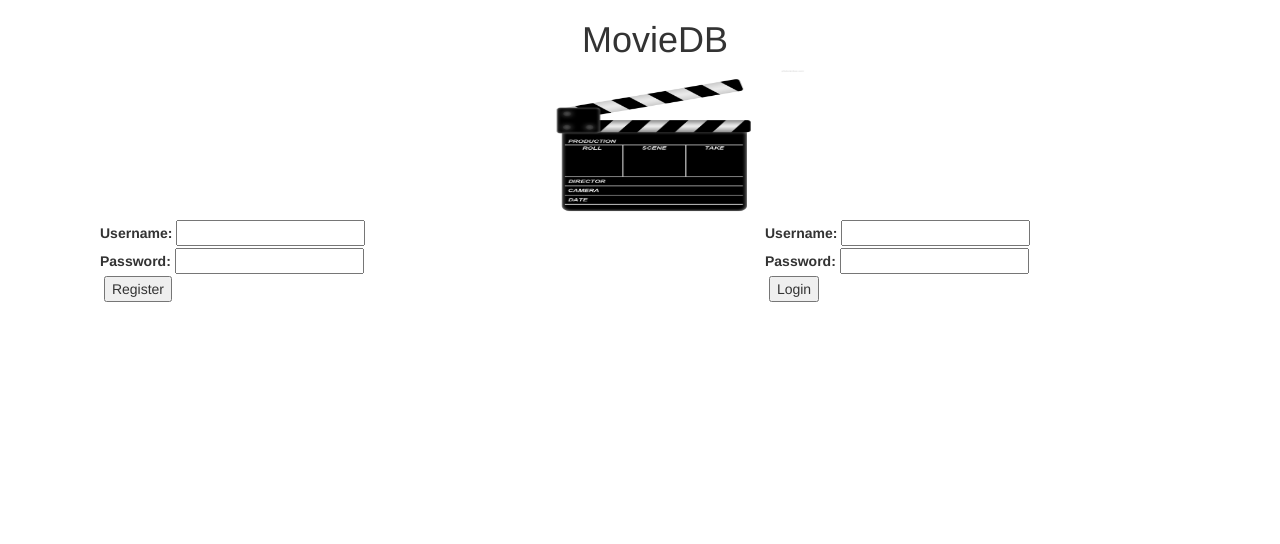
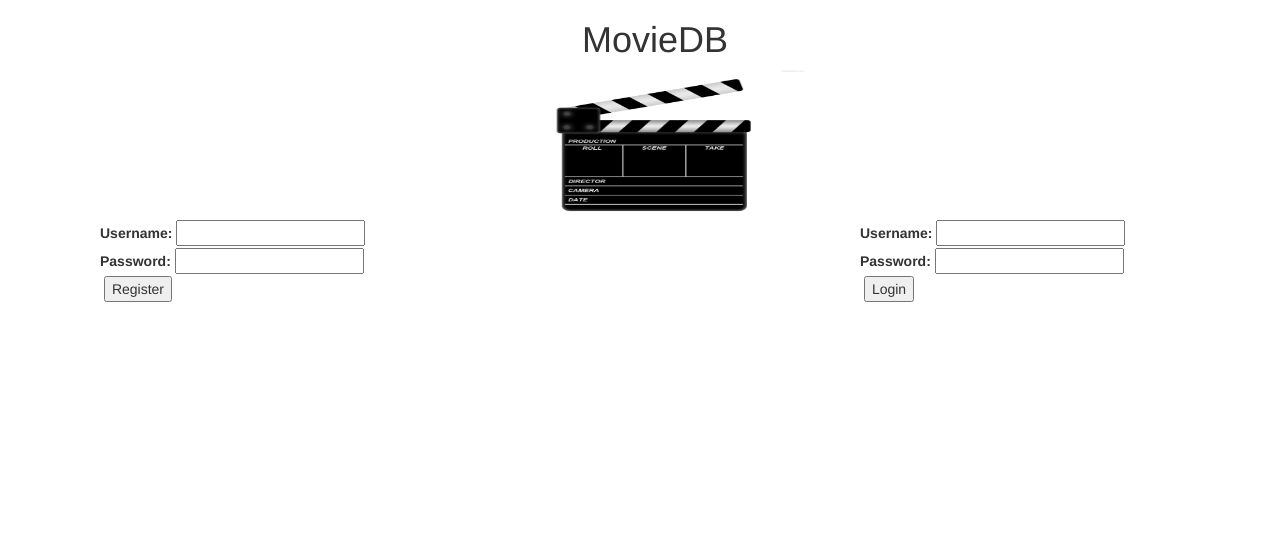
Before and after one commit to Staniel/Database-course-project, a Django app: page /login/ in a window 1280 px wide. Shown: the top 544 px of the page. Run offline with Django 3.2, Linux system fonts and the light colour scheme; some libraries are stand-ins or nearby versions.

Commit message:
trivial change

```diff
--- a/moviedb/movie/templates/movie/base.html
+++ b/moviedb/movie/templates/movie/base.html
@@ -29,9 +29,6 @@
  <body>
   <div id="wrap">
     <div id="main" class="container clear-top">
-      <div class="container">
-        <h1 align="center">MovieDB</h1>
-      </div>
       {% block main %}{% endblock %}
     </div>
   </div>
--- a/moviedb/movie/templates/movie/loginandreg.html
+++ b/moviedb/movie/templates/movie/loginandreg.html
@@ -3,11 +3,14 @@
 {% block main %}
 {% load staticfiles %}
 <div class="container">
+        <h1 align="center">MovieDB</h1>
+      </div>
+<div class="container">
   <div>
     <img id="frontpic" src="{{STATIC_URL}}front.jpg" alt="Movie picture" width=300 height=150 >
   </div>
 
-<div id="content-main" class="col-md-7">
+<div id="content-main" class="col-md-8">
 <form action="{% url 'moviedb:register'%}" method="post" id="register-form"><input type='hidden' name='csrfmiddlewaretoken' value='hfMlMRlhNOXnJBmqnjnagEHVf4Yg4kAr' />
   {% csrf_token %}
   <div class="form-row">
@@ -28,7 +31,7 @@
 </form>
 </div>
 
-<div id="content-main" class="col-md-5">
+<div id="content-main" class="col-md-4">
 <form action="{% url 'moviedb:login'%}" method="post" id="login-form"><input type='hidden' name='csrfmiddlewaretoken' value='hfMlMRlhNOXnJBmqnjnagEHVf4Yg4kAr' />
   {% csrf_token %}
   <div class="form-row">
```
